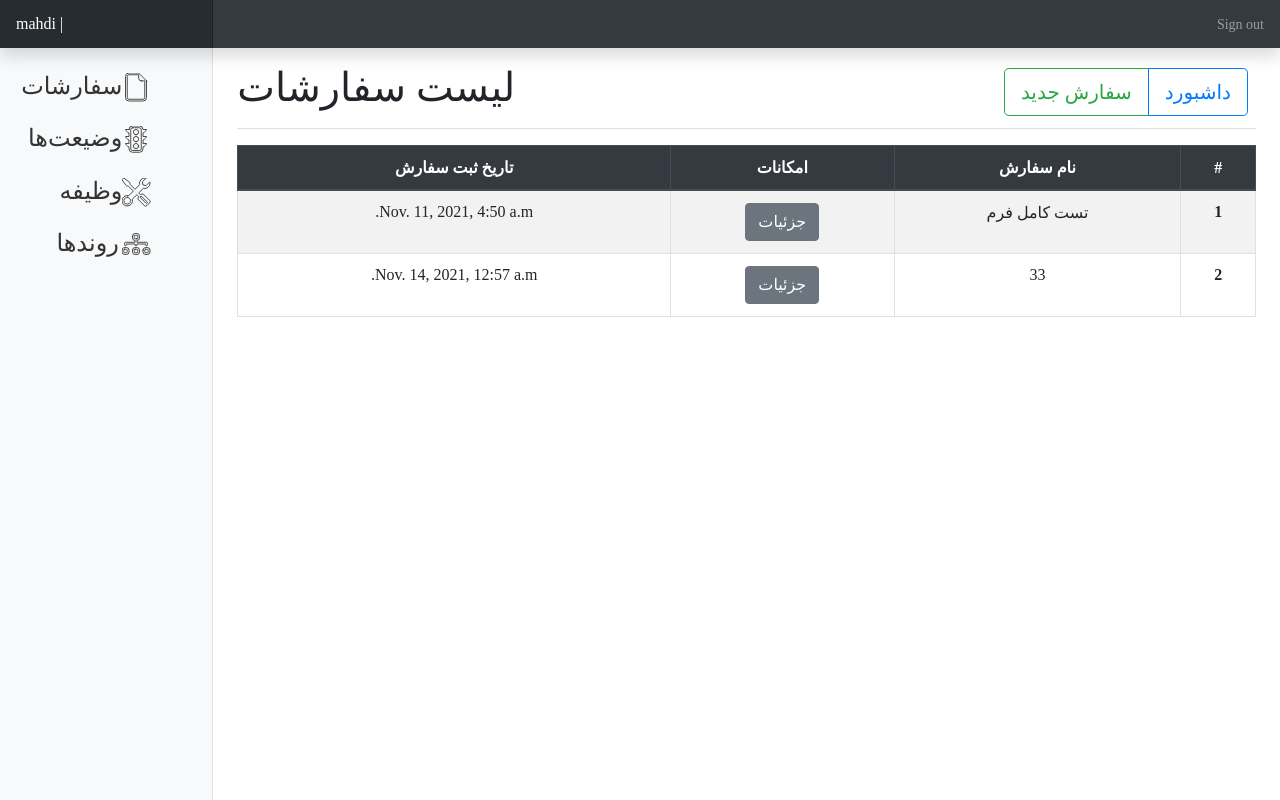
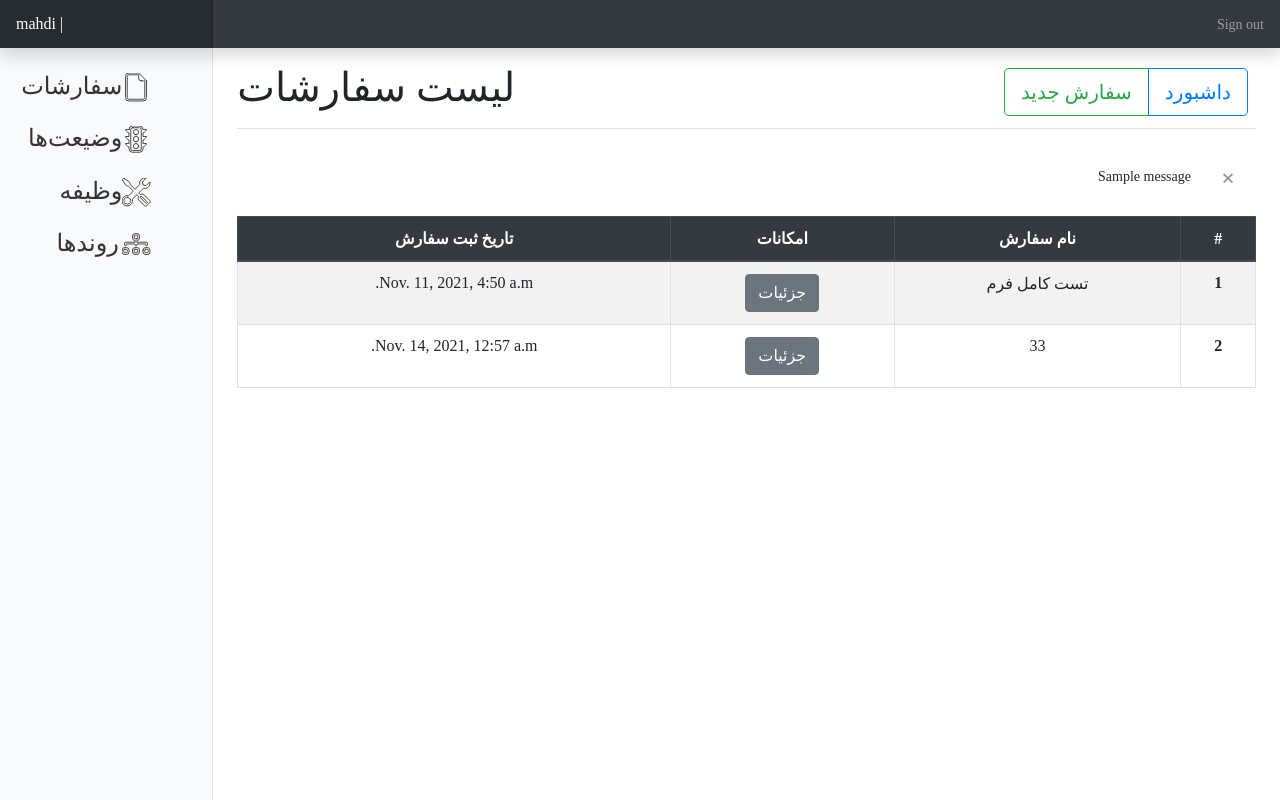
Before and after one commit to MSafariyan/Telow, a Django app: page /dashboard/order/ in a window 1280 px wide. Run offline with Django 3.2, Linux system fonts and the light colour scheme; a user stored in the database is signed in; data comes from the database, SQL or seed files in the repository; one stand-in notice (Sample message) is shown; some libraries are stand-ins or nearby versions.

Commit message:
add permision to create_order

```diff
--- a/telow/order/templates/order/order_list.html
+++ b/telow/order/templates/order/order_list.html
@@ -10,8 +10,17 @@
     </div>
   </div>
     <!-- Iterate over object_list -->
+    {% if messages %}
+            {% for message in messages %}
+                <div class="alert alert-{{message.extra_tags}} alert-dismissible fade show mt-4" role="alert" dir="rtl">
+                    {{message}}
+                    <button type="button" class="close" data-dismiss="alert" aria-label="Close">
+                        <span aria-hidden="true">&times;</span>
+                    </button>
+                </div>
+            {% endfor %}
+    {% endif %}
     <div class="d-flex justify-content-md-between">
-
         <table class="table text-center table-striped table-bordered" dir="rtl">
             <thead class="thead-dark">
             <tr>
--- a/telow/order/views.py
+++ b/telow/order/views.py
@@ -20,107 +20,78 @@
 from order.models import order_meta
 from django.conf import settings
 from django.core.files.storage import FileSystemStorage
+from order.models import order_meta
+from django.contrib import messages
+
+
 
 order_success_url = "/dashboard/order/"
 
 @login_required()
 def OrderCreat(request):
-    if request.method == "GET":
-        form = OrderForm()
+    if request.user.has_perm('order.create_order'):
+        if request.method == "GET":
+            form = OrderForm()
 
-        return render(request, "order/order_form.html", {"form":form})
+            return render(request, "order/order_form.html", {"form":form})
 
 
-    if request.method == "POST":
-        form = OrderForm(request.POST, request.FILES)
-        if form.is_valid():
-            data = form.cleaned_data
-            # hold model instance
-            user_data = data['assignE']
-            flow_data = data['flow']
-            myfile = request.FILES['print_plate_file']
-            fs = FileSystemStorage()
-            filename = fs.save(myfile.name, myfile)
-            uploaded_file_url = fs.url(filename)
+        if request.method == "POST":
+            form = OrderForm(request.POST, request.FILES)
+            if form.is_valid():
+                data = form.cleaned_data
+                # hold model instance
+                user_data = data['assignE']
+                flow_data = data['flow']
+                myfile = request.FILES['print_plate_file']
+                fs = FileSystemStorage()
+                filename = fs.save(myfile.name, myfile)
+                uploaded_file_url = fs.url(filename)
 
-            data['print_plate_file'] = {'name':myfile.name, 'location':uploaded_file_url}
-            # serialize model instance that store them as a json object
-            data['flow'] = serializers.serialize('json', [data['flow']])
-            data['assignE'] = serializers.serialize('json', [data['assignE']])
+                data['print_plate_file'] = {'name':myfile.name, 'location':uploaded_file_url}
+                # serialize model instance that store them as a json object
+                data['flow'] = serializers.serialize('json', [data['flow']])
+                data['assignE'] = serializers.serialize('json', [data['assignE']])
 
-            print(data['assignE'])
-            print(data['flow'])
-            data['delivery_date'] = data['delivery_date'].strftime('%Y/%m/%d')
+                print(data['assignE'])
+                print(data['flow'])
+                data['delivery_date'] = data['delivery_date'].strftime('%Y/%m/%d')
 
-            # create order record on order table
-            # creating meta needs to have a new instance of order
-            # for some reasons title of each order must be uniqe
-            try:
-                new_order = order(order_title=data['title'], customer_id=user_data, priority=data['priority'], process_id=flow_data)
-                new_order.save()
-            except Exception as e:
-                return JsonResponse({"Result":"BAD", "error":f'{e}'})
-            # try to create order meta
-            try:
-                new_order_meta = order_meta(order_id=new_order, meta_value=data)
-                new_order_meta.save()
-            except Exception as e:
-                return JsonResponse({"Result":"BAD", "error":f'{e}'})
+                # create order record on order table
+                # creating meta needs to have a new instance of order
+                # for some reasons title of each order must be uniqe
+                try:
+                    new_order = order(order_title=data['title'], customer_id=user_data, priority=data['priority'], process_id=flow_data)
+                    new_order.save()
+                except Exception as e:
+                    return JsonResponse({"Result":"BAD", "error":f'{e}'})
+                # try to create order meta
+                try:
+                    new_order_meta = order_meta(order_id=new_order, meta_value=data)
+                    new_order_meta.save()
+                except Exception as e:
+                    return JsonResponse({"Result":"BAD", "error":f'{e}'})
 
-            # try to create order actions
-            try:
-                actions = process_action.objects.filter(process_id=flow_data)
-                status_action = status.objects.get(status_title="در دست بررسی")
-                for action in actions:
-                    new_order_meta = order_process_action(
-                        order_id=new_order, process_action=action, status=status_action
-                    )
-                    new_order_meta.save()
-            except Exception as e:
-                return JsonResponse({"Result":"BAD", "error":f'{e}'})
+                # try to create order actions
+                try:
+                    actions = process_action.objects.filter(process_id=flow_data)
+                    status_action = status.objects.get(status_title="در دست بررسی")
+                    for action in actions:
+                        new_order_meta = order_process_action(
+                            order_id=new_order, process_action=action, status=status_action
+                        )
+                        new_order_meta.save()
+                except Exception as e:
+                    return JsonResponse({"Result":"BAD", "error":f'{e}'})
 
-            return JsonResponse({"Result":'OK','Fields':data}, safe=False)
+                return JsonResponse({"Result":'OK','Fields':data}, safe=False)
 
-        else:
-            return HttpResponse(f"{form.errors.as_json()} ")
+            else:
+                return HttpResponse(f"{form.errors.as_json()} ")
+    else:
+        messages.add_message(request, messages.WARNING, 'شما دسترسی لازم به این صفحه را ندارید',extra_tags='warning')
+        return redirect('order-list')
 
-# @method_decorator(login_required, name="dispatch")
-# class OrderCreat(CreateView):
-#     model = order
-
-#     fields = ["order_title", "customer_id", "priority", "process_id"]
-
-#     def post(self, request):
-#         order_title_form = self.request.POST.get("order_title")
-#         customer_id_form = self.request.POST.get("customer_id")
-#         priority_form = self.request.POST.get("priority")
-#         process_form = self.request.POST.get("process_id")
-
-#         assignE = User.objects.get(pk=customer_id_form)
-#         process2 = process.objects.get(pk=int(process_form))
-
-#         actions = process_action.objects.filter(process_id=process_form)
-
-#         new_order = order(
-#             order_title=order_title_form,
-#             customer_id=assignE,
-#             priority=priority_form,
-#             process_id=process2,
-#         )
-#         new_order.save()
-
-#         status_action = status.objects.get(status_title="در دست بررسی")
-#         current_order = new_order
-
-        # for action in actions:
-        #     new_order_meta = order_meta(
-        #         order_id=current_order, process_action=action, status=status_action
-        #     )
-        #     new_order_meta.save()
-
-#         return redirect("order-list")
-
-from order.models import order_meta
 @login_required
 def OrderDetail(request, pk):
     order_id = pk
@@ -170,9 +141,3 @@
     fields = ['status']
 
     success_url = "/dashboard/order"
-
-# def OrderMetaUpdate(request, pk):
-#     obj = order_meta.objects.get(pk=pk)
-#     form =
-
-#     return HttpResponse(obj)
```
